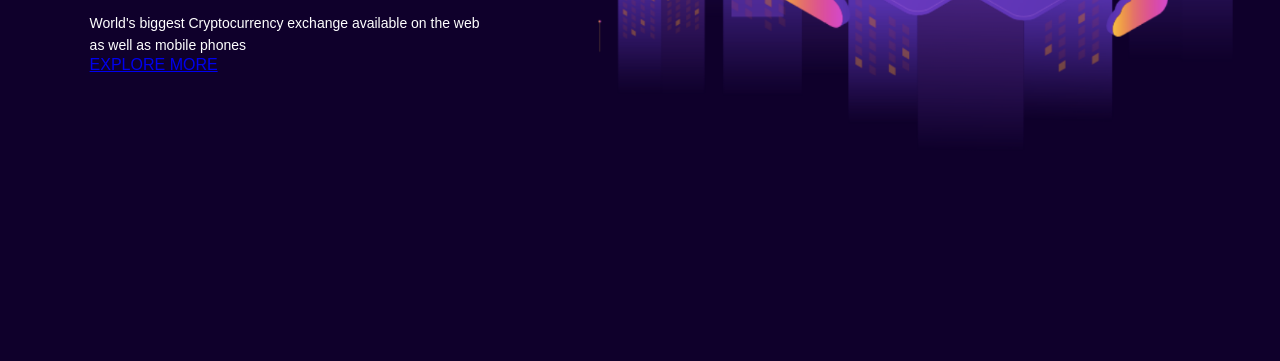
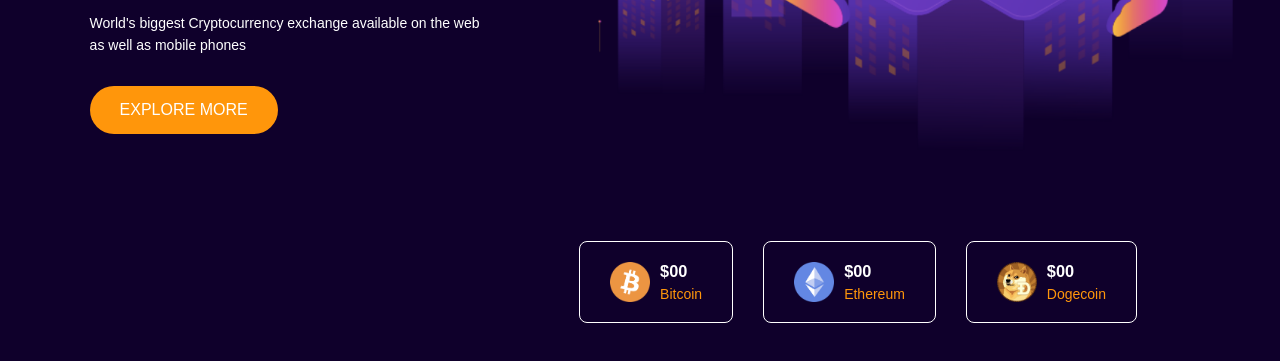
Before and after one commit to Nitya-108/Crypto-Website, a plain HTML site: page index.html in a window 1280 px wide. Shown: the part 427-788 px from the top of the page. Drawn offline with Linux system fonts and the light colour scheme.

Commit message:
Crypto price box added
added Crypto price box

```diff
--- a/index.html
+++ b/index.html
@@ -25,6 +25,30 @@
             <p>World's biggest Cryptocurrency exchange available on the web <br> as well as mobile phones</p>
             <a href="#" class="btn">EXPLORE MORE</a>
         </div>
+
+        <div class="coin-list">
+            <div class="coin">
+                <img src="images/bitcoin.png" alt="bitcoin">
+                <div>
+                    <h3>$00</h3>
+                    <p>Bitcoin</p>
+                </div>
+            </div>
+            <div class="coin">
+                <img src="images/ethereum.png" alt="ethereum">
+                <div>
+                    <h3>$00</h3>
+                    <p>Ethereum</p>
+                </div>
+            </div>
+            <div class="coin">
+                <img src="images/dogecoin.png" alt="dogecoin">
+                <div>
+                    <h3>$00</h3>
+                    <p>Dogecoin</p>
+                </div>
+            </div>
+        </div>
     </div>
 
 </body>
--- a/style.css
+++ b/style.css
@@ -66,3 +66,42 @@ nav .btn {
     line-height: 22px;
     font-size: 14px;
 }
+
+.content .btn {
+    display: inline-block;
+    margin-top: 30px;
+    background: #ff960b;
+    color: #fff;
+    text-decoration: none;
+    padding: 15px 30px;
+    border-radius: 30px;
+}
+
+.coin-list {
+    position: absolute;
+    right: 10%;
+    bottom: 50px;
+    display: flex;
+    align-items: center;
+}
+
+.coin {
+    display: flex;
+    align-items: center;
+    font-size: 14px;
+    margin: 0 15px;
+    color: #ff960b;
+    border: 1px solid #fff;
+    padding: 20px 30px;
+    border-radius: 8px;
+}
+
+.coin img {
+    width: 40px;
+    margin-right: 10px;
+}
+
+.coin h3 {
+    color: #fff;
+    margin-bottom: 5px;
+}
```
